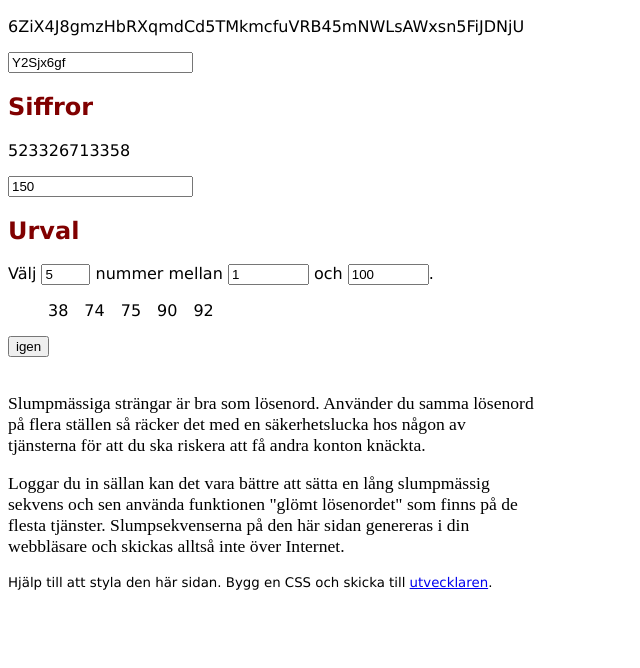
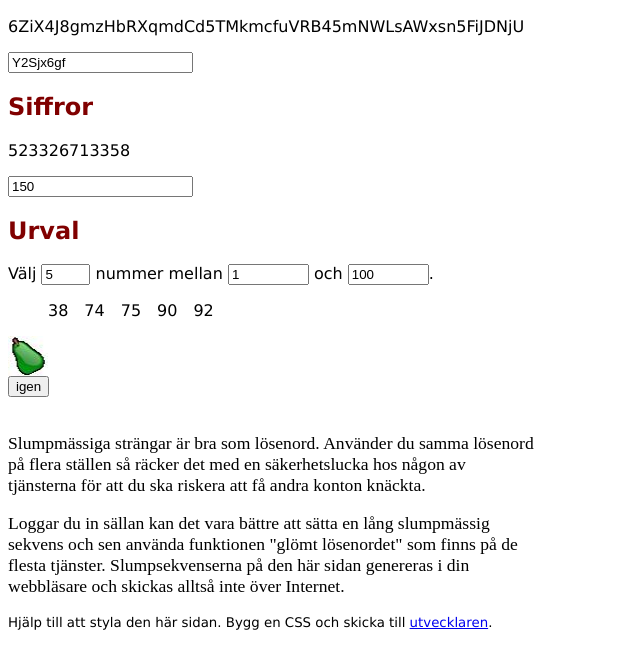
Before and after one commit to Reposoft/slump.nu, a plain HTML site: page index.html in a window 1280 px wide. Shown: the part 112-780 px from the top of the page, without its empty margins (0-640 px from the left). Drawn offline with Linux system fonts and the light colour scheme.

Commit message:
Fruktslumpning införd men helt ostylad

```diff
--- a/index.html
+++ b/index.html
@@ -35,6 +35,10 @@ och <input name="to" size="7" value="100" maxlength="9"/>.</p>
 <ul class="result"></ul>
 </div>
 
+<div id="frukt">
+<img height="40" width="40" src="Frukt/apple.JPG"/>
+</div>
+
 <div id="commandbar"><button id="refresh">igen</button></div>
 
 <div id="manual">
--- a/slump.js
+++ b/slump.js
@@ -39,6 +39,8 @@ function slump_run() {
 		$(this).val(''+slump_number(Math.pow(10, $(this).attr('maxlength'))));
 	} );
 	$('#selection input:first').trigger('keyup').trigger('change');
+	// Frukt
+	dice();
 }
 
 function slump_number(below) {
@@ -84,3 +86,35 @@ if(!Array.indexOf){
         return -1;
     };
 }
+
+function dice() {
+	var opt = {
+		img: '#frukt img:first',
+		path: 'Frukt',
+		images: ['apple.JPG', 'banana.JPG', 'cherries.JPG', 'grapes.JPG', 'pear.JPG'],
+		// delay between image switch, returns 0 when done
+		time: function(n) {
+			if (n > 50) return 0;
+			return n * 3 + slump_number(30);
+		}
+	};
+
+	var cache = [];
+	for (var i=0; i<opt.images.length; i++) {
+		cache[i] = new Image();
+		cache[i].src = opt.path + '/' + opt.images[i];
+	}
+
+	// apply to page
+	$().ready(function() {
+		var img = $(opt.img);
+		var n = 0;
+		var next = function() {
+			var c = cache[slump_number(cache.length)];
+			img.attr('src', c.src);
+			var t = opt.time(n++);
+			if (t > 0) setTimeout(next, t);
+		};
+		next();
+	});
+};
```
